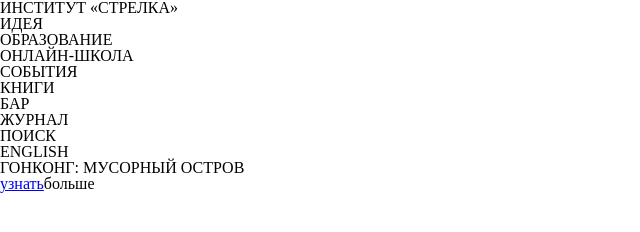
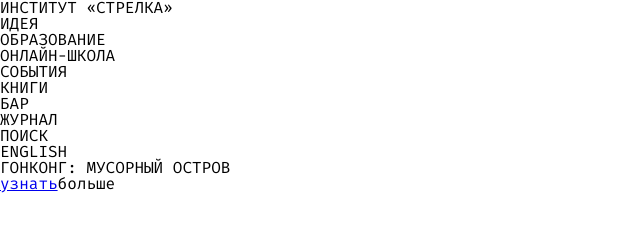
Before and after one commit to devletkilldeeva/strelka.html, a plain HTML site: page index.html in a window 1280 px wide. Shown: the whole page, without its empty margins (0-640 px from the left). Drawn offline with Linux system fonts and the light colour scheme.

Commit message:
шрифты

```diff
--- a/styles.css
+++ b/styles.css
@@ -1 +1,9 @@
 @import "reset.css";
+@import url('https://fonts.googleapis.com/css?family=Fira+Mono:400,700&subset=cyrillic');
+
+body {
+  font-family: "Fira Mono", monospace;
+
+  -webkit-font-smoothing: antialiased;
+  -moz-osx-font-smoothing: grayscale;
+}
```
